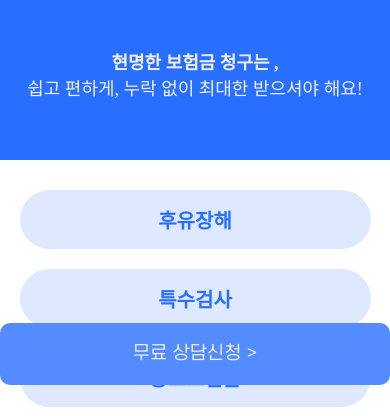
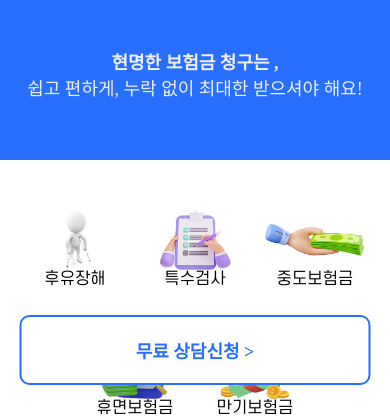
Before and after one commit to mijeong-project/god_of_compensation, a plain HTML site: page index.html in a window 390 px wide. Shown: the part 459-875 px from the top of the page. Drawn offline with nearby package versions, Linux system fonts and the light colour scheme; a web font is replaced by a local one.

Commit message:
Add files via upload

```diff
--- a/css/media.css
+++ b/css/media.css
@@ -7,7 +7,16 @@
   }
 }
 
+@media (max-width: 1200px){
+  .sec01__col01, .sec01__col02,.sec01{
+    gap: 10px;
+  }
+}
+
 @media (max-width: 1000px) {
+  .sec01__col01, .sec01__col02, .sec01{
+    gap: 30px;
+  }
   .sec01__imgbox {
     width: 150px;
     height: 100px;
@@ -31,6 +40,16 @@
   }
 }
 
+@media (max-width: 860px){
+  .sec01{
+    flex-direction: column;
+    gap: 50px;
+  }
+  .sec01__col01, .sec01__col02{
+    gap: 50px;
+  }
+}
+
 @media (max-width: 800px) {
   .hero__sub {
     padding: 50px 0;
@@ -47,13 +66,6 @@
 
   .hero__top h1:nth-of-type(2) {
     margin-left: -150px;
-  }
-
-  .sec01 {
-    display: grid;
-    grid-template-columns: repeat(3, 1fr);
-    place-items: center;
-    gap: 30px;
   }
 
   .sec02 img {
@@ -77,7 +89,7 @@
   }
 
   .fixed {
-    width: 100%;
+    width: 90%;
   }
 
 }
@@ -141,32 +153,16 @@
 }
 
 @media (max-width: 550px) {
+  .sec01__imgbox{
+    width: 120px;
+    height: 80px;
+  }
   .meddle__title{
     gap: 10px;
   }
   .meddle__title img{
     width: 150px;
     height: 30px;
-  }
-  .sec01{
-    display: flex;
-    flex-direction: column;
-    padding: 30px 0;
-    gap: 20px;
-  }
-  .sec01__imgbox{
-    display: none;
-  }
-  .sec01 ul{
-    background-color: var(--skyblue);
-    width: 90%;
-    padding: 15px 10px;
-    border-radius: 50px;
-    color: var(--blue);
-  }
-  .media-txt{
-    font-weight: 600;
-    font-size: 20px;
   }
   .sec03 {
     flex-direction: column;
@@ -183,6 +179,9 @@
 }
 
 @media (max-width: 480px){
+  .sec01__col01, .sec01__col02{
+    gap: 10px;
+  }
   .swiper-button-prev,
   .swiper-button-next {
     padding: 14px;
@@ -232,6 +231,13 @@
   .hero__top h1:nth-of-type(2){
     margin-left: -80px;
   }
+  .sec01__imgbox{
+    width: 100px;
+    height: 60px;
+  }
+  .sec01__col01, .sec01__col02{
+    gap: 20px;
+  }
   .sec05__swiper{
     padding: 50px 0;
   }
@@ -254,6 +260,16 @@
   .hero__sub span{
     display: block;
   }
+  .sec01{
+    padding: 30px 0;
+  }
+  .sec01__col01, .sec01__col02{
+    gap:10px;
+  }
+  .sec01__imgbox{
+    width: 90px;
+    height: 50px;
+  }
   .swiper{
     width: 280px;
     height: 280px;
--- a/css/style.css
+++ b/css/style.css
@@ -362,10 +362,14 @@ input[type="radio"]:checked + label::before {
     display: flex;
     width: 100%;
     align-items: center;
-    justify-content: space-between;
+    gap: 50px;
+    justify-content: center;
     padding: 50px 0;
 }
-
+.sec01__col01, .sec01__col02{
+  display: flex;
+  gap: 50px;
+}
 .sec01__imgbox{
     width: 200px;
     height: 150px;
@@ -557,7 +561,8 @@ input[type="radio"]:checked + label::before {
 .fixed{
     width: 60%;
     margin: auto;
-    background-color: #538CFF;
+    background-color: #fff;
+    border: 2px solid var(--blue);
     border-radius: 10px;
     padding: 20px 0;
     position: fixed;
--- a/index.html
+++ b/index.html
@@ -258,6 +258,7 @@
                 <div class="inner">
 
                     <div class="sec01">
+                        <div class="sec01__col01">
                             <ul>
                                 <li class="sec01__imgbox box1"></li>
                                 <li class="fw400 f20 media-txt"> 후유장해 </li>
@@ -270,6 +271,8 @@
                                 <li class="sec01__imgbox box3"></li>
                                 <li class="fw400 f20 media-txt"> 중도보험금 </li>
                             </ul>
+                        </div>
+                        <div class="sec01__col02">
                             <ul>
                                 <li class="sec01__imgbox box4"></li>
                                 <li class="fw400 f20 media-txt"> 휴면보험금 </li>
@@ -278,6 +281,7 @@
                                 <li class="sec01__imgbox box5 "></li>
                                 <li class="fw400 f20 media-txt"> 만기보험금 </li>
                             </ul>
+                        </div>
 
                     </div>
 
@@ -386,7 +390,7 @@
 
         <!-- 고정메뉴 -->
         <div class="fixed">
-            <a href="#" class="f30 fc-white">무료 상담신청 ></a>
+            <a href="#" class="f30 fc-blue fw600">무료 상담신청 ></a>
         </div>
 
     </div>
```
Lines whose indentation alone changed are shown as unchanged.
